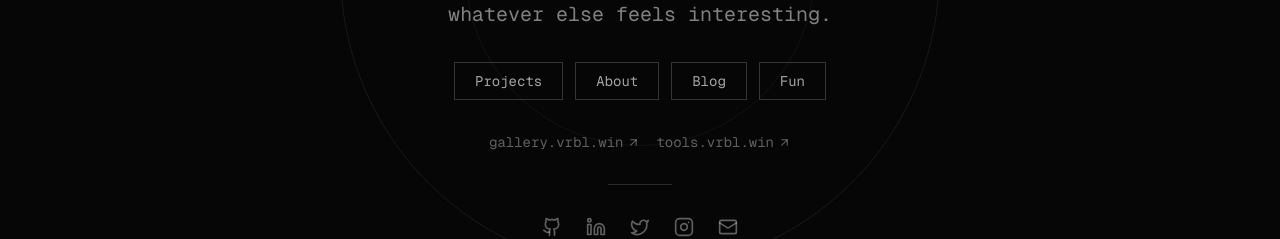
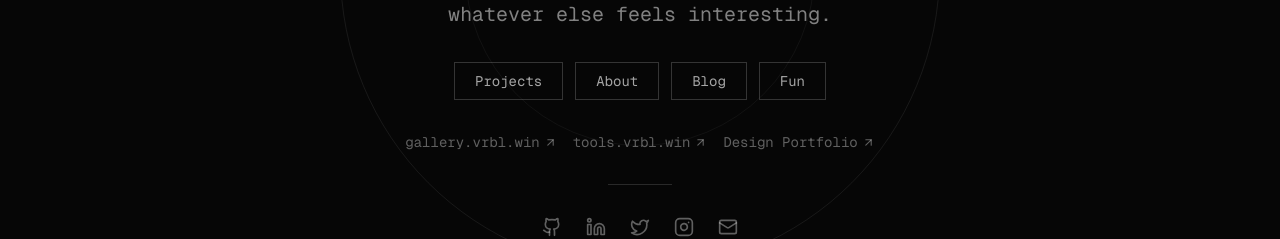
Before and after one commit to VariableThe/intro-website, a Next.js app: page / in a window 1280 px wide. Shown: the part 429-668 px from the top of the page. Built offline with nearby package versions, Linux system fonts and the light colour scheme.

Commit message:
Add Playbook design portfolio link

```diff
--- a/src/app/page.tsx
+++ b/src/app/page.tsx
@@ -15,6 +15,7 @@ const NAV = [
 const EXTERNAL = [
   { label: "gallery.vrbl.win", href: "https://gallery.vrbl.win" },
   { label: "tools.vrbl.win", href: "https://tools.vrbl.win" },
+  { label: "Design Portfolio", href: "https://www.playbook.com/s/thevariable/ZWGdbCYHW9jRXLaSDKrBnDBM" },
 ];
 
 const SOCIALS = [
```
